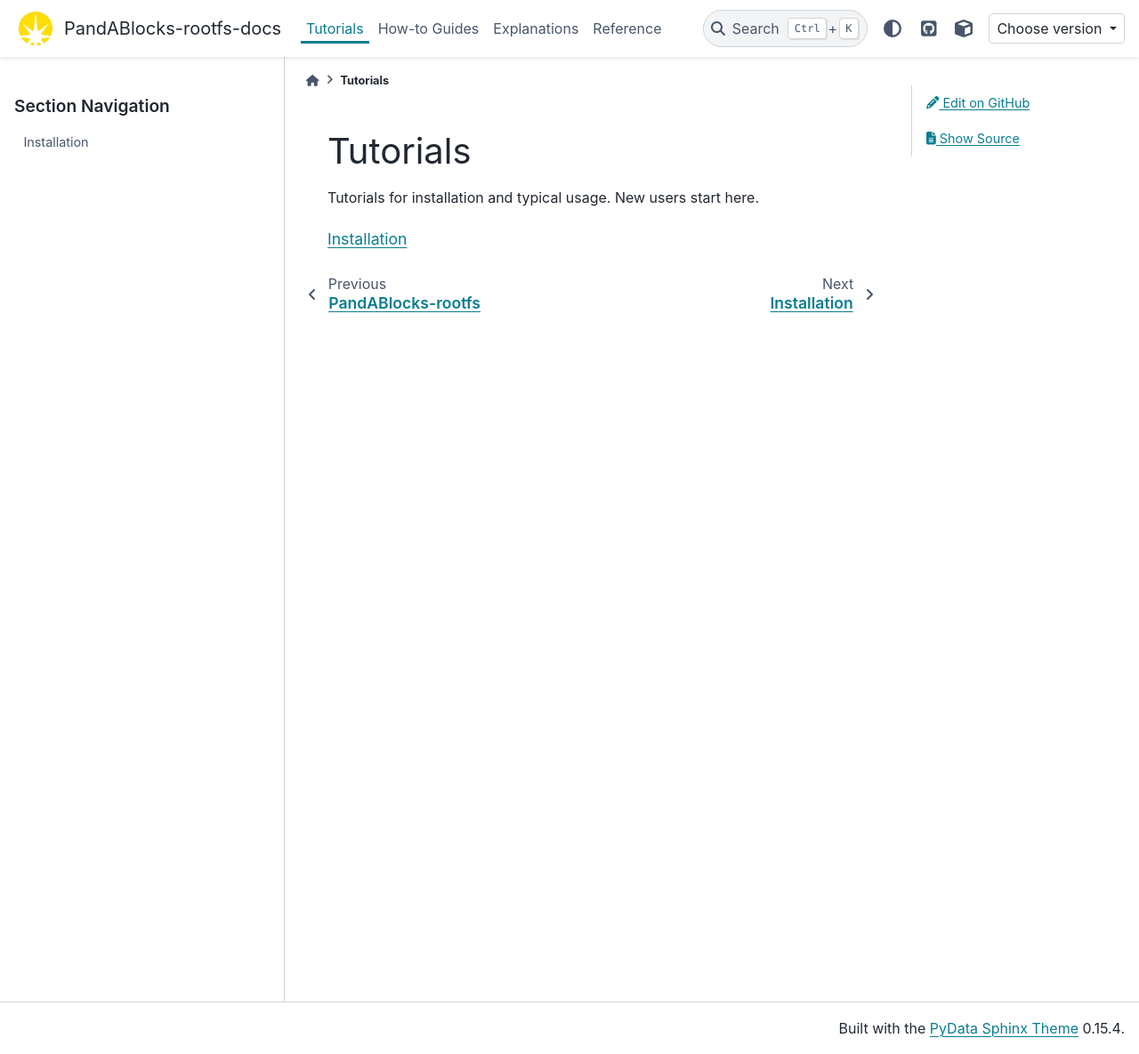
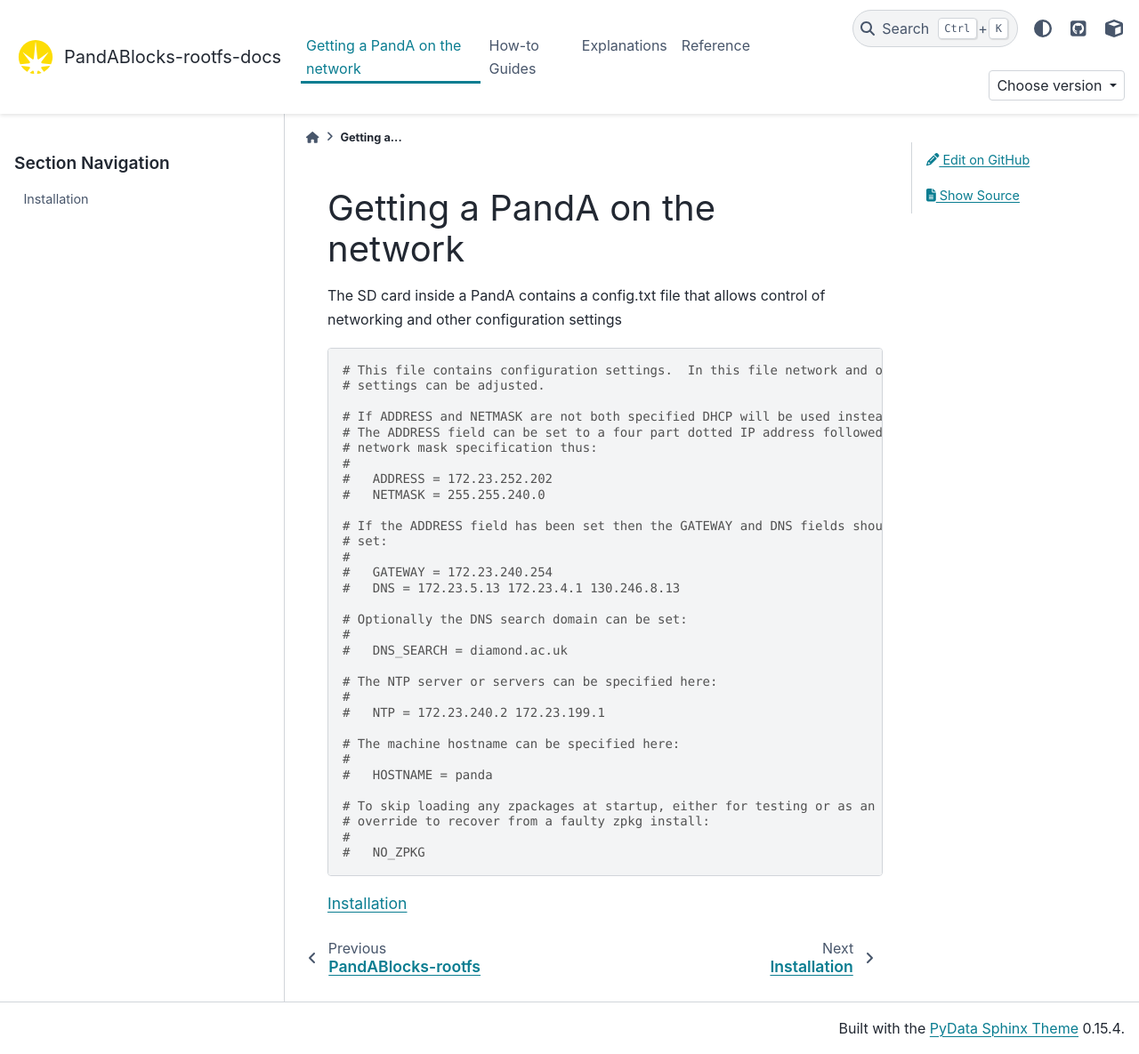
Before and after one commit to ShihabSul/K8s-Self-Hosted-Runner, a Sphinx documentation site: the page built from docs/tutorials.md, in a window 1280 px wide and 1185 px high. Shown: the whole window at 89% size. Built offline with Sphinx 7.4.7 and the PyData theme 0.15.4, drawn with Linux system fonts in a browser that asks for light colours; the version number could not be read and is left out; comment, search, counter and statistics services are not loaded.

Commit message:
Updating tutorials

````diff
--- a/docs/tutorials.md
+++ b/docs/tutorials.md
@@ -1,6 +1,41 @@
-# Tutorials
+# Getting a PandA on the network
 
-Tutorials for installation and typical usage. New users start here.
+The SD card inside a PandA contains a config.txt file that allows control of networking and other configuration settings
+
+```
+# This file contains configuration settings.  In this file network and other
+# settings can be adjusted.
+
+# If ADDRESS and NETMASK are not both specified DHCP will be used instead.
+# The ADDRESS field can be set to a four part dotted IP address followed by a
+# network mask specification thus:
+#
+#   ADDRESS = 172.23.252.202
+#   NETMASK = 255.255.240.0
+
+# If the ADDRESS field has been set then the GATEWAY and DNS fields should be
+# set:
+#
+#   GATEWAY = 172.23.240.254
+#   DNS = 172.23.5.13 172.23.4.1 130.246.8.13
+
+# Optionally the DNS search domain can be set:
+#
+#   DNS_SEARCH = diamond.ac.uk
+
+# The NTP server or servers can be specified here:
+#
+#   NTP = 172.23.240.2 172.23.199.1
+
+# The machine hostname can be specified here:
+#
+#   HOSTNAME = panda
+
+# To skip loading any zpackages at startup, either for testing or as an
+# override to recover from a faulty zpkg install:
+#
+#   NO_ZPKG
+```
 
 ```{toctree}
 :maxdepth: 1
````
